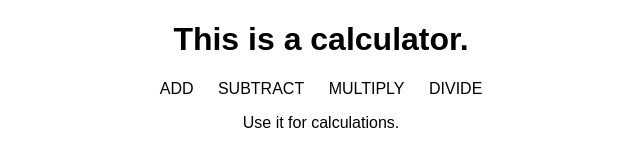
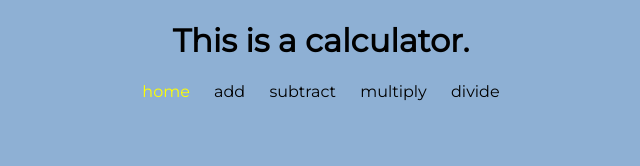
Before and after one commit to chelseaerinavery/calculator, a plain HTML site: page index.html in a window 1280 px wide. Shown: the whole page, without its empty margins (319-959 px from the left). Drawn offline with Linux system fonts and the light colour scheme.

Commit message:
added home page

```diff
--- a/css/main.css
+++ b/css/main.css
@@ -69,6 +69,10 @@ a:hover {
   box-shadow: none;
 }
 
+#home {
+  background-color: #8eb0d4;
+}
+
 #add {
   background-color: #3da154;
 }
--- a/index.html
+++ b/index.html
@@ -1,20 +1,23 @@
 <!DOCTYPE html>
 <html>
 <head>
+    <link rel="preconnect" href="https://fonts.googleapis.com">
+    <link rel="preconnect" href="https://fonts.gstatic.com" crossorigin>
+    <link href="https://fonts.googleapis.com/css2?family=Montserrat&display=swap" rel="stylesheet">
 <title>Calculator</title>
 <link rel="stylesheet" href="./css/main.css">
 </head>
 
-<body>
+<body id="home">
 
 <h1>This is a calculator.</h1>
 <div>
-<a href="./html/add.html">ADD</a>
-<a href="./html/subtract.html">SUBTRACT</a>
-<a href="./html/multiply.html">MULTIPLY</a>
-<a href="./html/divide.html">DIVIDE</a>
+    <a href="./index.html"><span style=color:yellow;>home</span></a>
+    <a href="./html/add.html">add</a>
+    <a href="./html/subtract.html">subtract</a>
+    <a href="./html/multiply.html">multiply</a>
+    <a href="./html/divide.html">divide</a>
 </div>
-<p>Use it for calculations.</p>
 
 </body>
 </html>
```
Also changed, not shown: html/add.html (+5 -4 lines), html/divide.html (+1 -0 lines), html/multiply.html (+1 -0 lines), html/subtract.html (+1 -0 lines).
